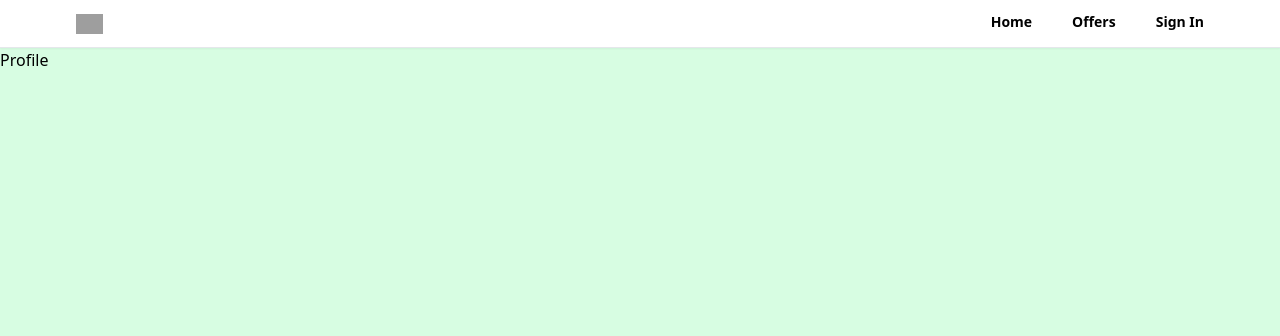
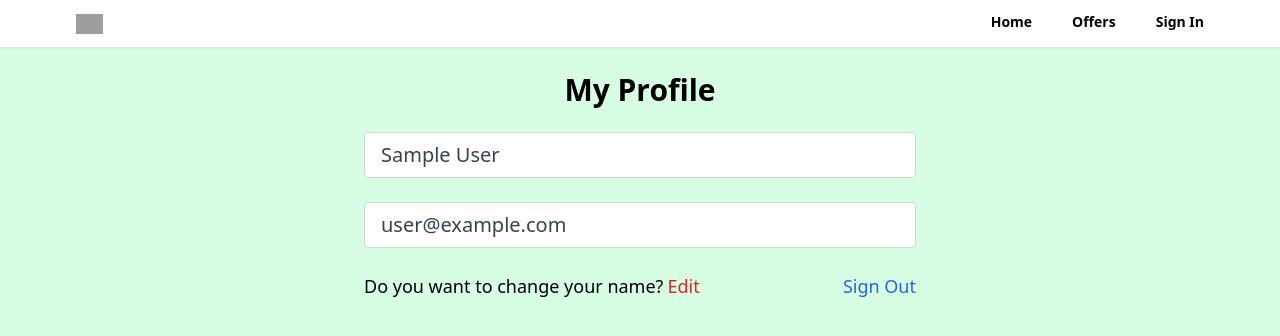
Before and after one commit to PushkarRai04/realtor-react, a React (Create React App) app: page /profile in a window 1280 px wide. Shown: the top 336 px of the page. Built offline with nearby package versions, Linux system fonts and the light colour scheme; no server answers; sample sign-in values are in the browser's storage; grey boxes are pictures that could not be loaded.

Commit message:
created a private route and custom hook for protecting the profile page and add the logout functionality

```diff
--- a/src/App.js
+++ b/src/App.js
@@ -8,6 +8,7 @@
 import Header from "./components/Header";
 import { ToastContainer } from "react-toastify";
 import 'react-toastify/dist/ReactToastify.css';
+import PrivateRoute from "./components/PrivateRoute";
 function App() {
   return (
     <>
@@ -15,7 +16,9 @@
       <Header/>
       <Routes>
         <Route path="/" element={<Home />}/>
-        <Route path="/profile" element={<Profile />}/>
+        <Route path="/profile" element={<PrivateRoute/>}>
+          <Route path="/profile" element={<Profile />}/>
+        </Route>
         <Route path="/sign-in" element={<SignIn />}/>
         <Route path="/sign-up" element={<SignUp />}/>
         <Route path="/forgot-password" element={<ForgotPassword />}/>
--- /dev/null
+++ b/src/components/PrivateRoute.jsx
@@ -0,0 +1,11 @@
+import React from 'react'
+import { Outlet , Navigate} from 'react-router-dom';
+import {useAuthStatus} from '../hooks/useAuthStatus';
+
+export default function PrivateRoute() {
+    const {loggedIn, checkingStatus} =useAuthStatus();
+    if(checkingStatus){
+        return <h3>Loading...</h3>
+    }
+  return loggedIn ? <Outlet/> : <Navigate to="/sign-in"/>;
+}
--- /dev/null
+++ b/src/hooks/useAuthStatus.jsx
@@ -0,0 +1,18 @@
+import React, { useEffect, useState } from 'react'
+import { getAuth, onAuthStateChanged } from 'firebase/auth'
+
+export function useAuthStatus() {
+    const [loggedIn, setLoggedIn] = useState(false);
+    const [checkingStatus, setCheckingStatus] = useState(true);
+
+    useEffect(()=>{
+        const auth = getAuth()
+        onAuthStateChanged(auth, (user)=>{
+            if(user){
+                setLoggedIn(true);
+            }
+            setCheckingStatus(false);
+        })
+    }, [])
+  return {loggedIn, checkingStatus};
+}
--- a/src/pages/Profile.jsx
+++ b/src/pages/Profile.jsx
@@ -1,9 +1,42 @@
-import React from 'react'
+import { getAuth } from 'firebase/auth';
+import React, { useState } from 'react'
+import { useNavigate } from 'react-router-dom';
 
 export default function Profile() {
+  const auth = getAuth()
+  const navigate = useNavigate();
+  const [formData, setFormData] = useState({
+    name: auth.currentUser.displayName,
+    email: auth.currentUser.email
+  });
+  const {name, email} = formData;
+  function onLogout(){
+    auth.signOut()
+    navigate("/")
+  }
   return (
-    <div>
-      Profile
-    </div>
+    <>
+      <section className='max-w-6xl mx-auto flex justify-center items-center flex-col'>
+        <h1 className='text-3xl text-center mt-6 font-bold'>My Profile</h1>
+        <div className='w-full md:w-[50%] mt-6 px-3'>
+          <form>
+            {/*Name Input*/}
+
+            <input type="text" id="name" value={name} disabled className='w-full px-4 py-2 text-xl text-gray-700 bg-white border border-gray-300 rounded transition ease-in-out mb-6'/>
+
+            {/*E-Mail Input*/}
+
+            <input type="email" id="email" value={email} disabled className='w-full px-4 py-2 text-xl text-gray-700 bg-white border border-gray-300 rounded transition ease-in-out mb-6'/>
+
+            <div className='flex justify-between whitespace-nowrap text-sm sm:text-lg mb-6'>
+              <p className='flex items-center'>Do you want to change your name?
+                <span className='text-red-600 hover:text-red-700 transition ease-in-out duration-200 ml-1 cursor-pointer'>Edit</span>
+              </p>
+              <p onClick={onLogout} className='text-blue-600 hover:text-blue-800 transition ease-in-out duration-200 cursor-pointer'>Sign Out</p>
+            </div>
+          </form>
+        </div>
+      </section>
+    </>
   )
 }
--- a/src/pages/SignUp.jsx
+++ b/src/pages/SignUp.jsx
@@ -40,7 +40,7 @@
       formDataCopy.timestamp= serverTimestamp();
 
       await setDoc(doc(db, "users", user.uid),formDataCopy);
-      toast.success("Sign up was succesfull");
+     // toast.success("Sign up was succesfull");
       navigate("/");
     } catch (error) {
       toast.error("Something went wrong with the registration")
```
